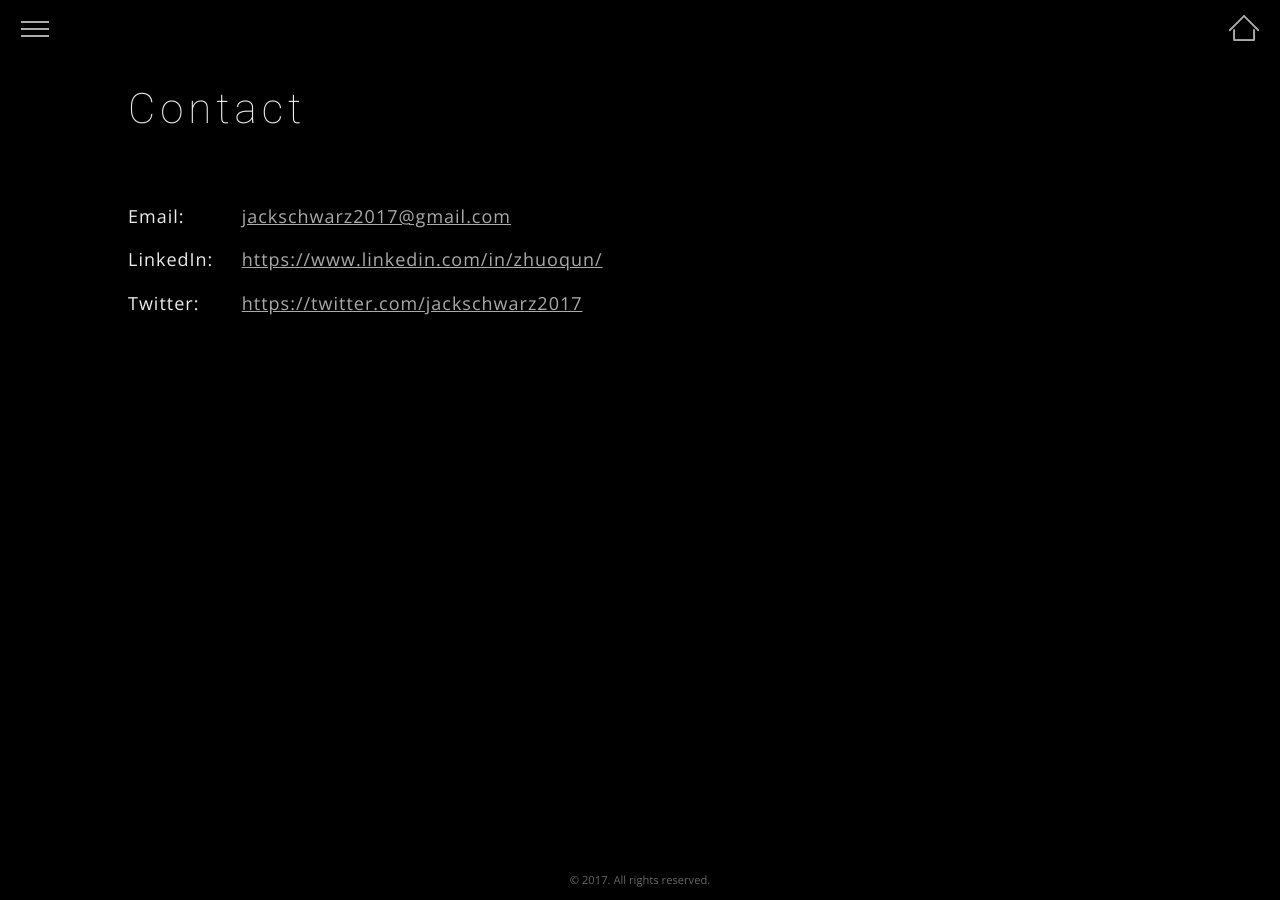
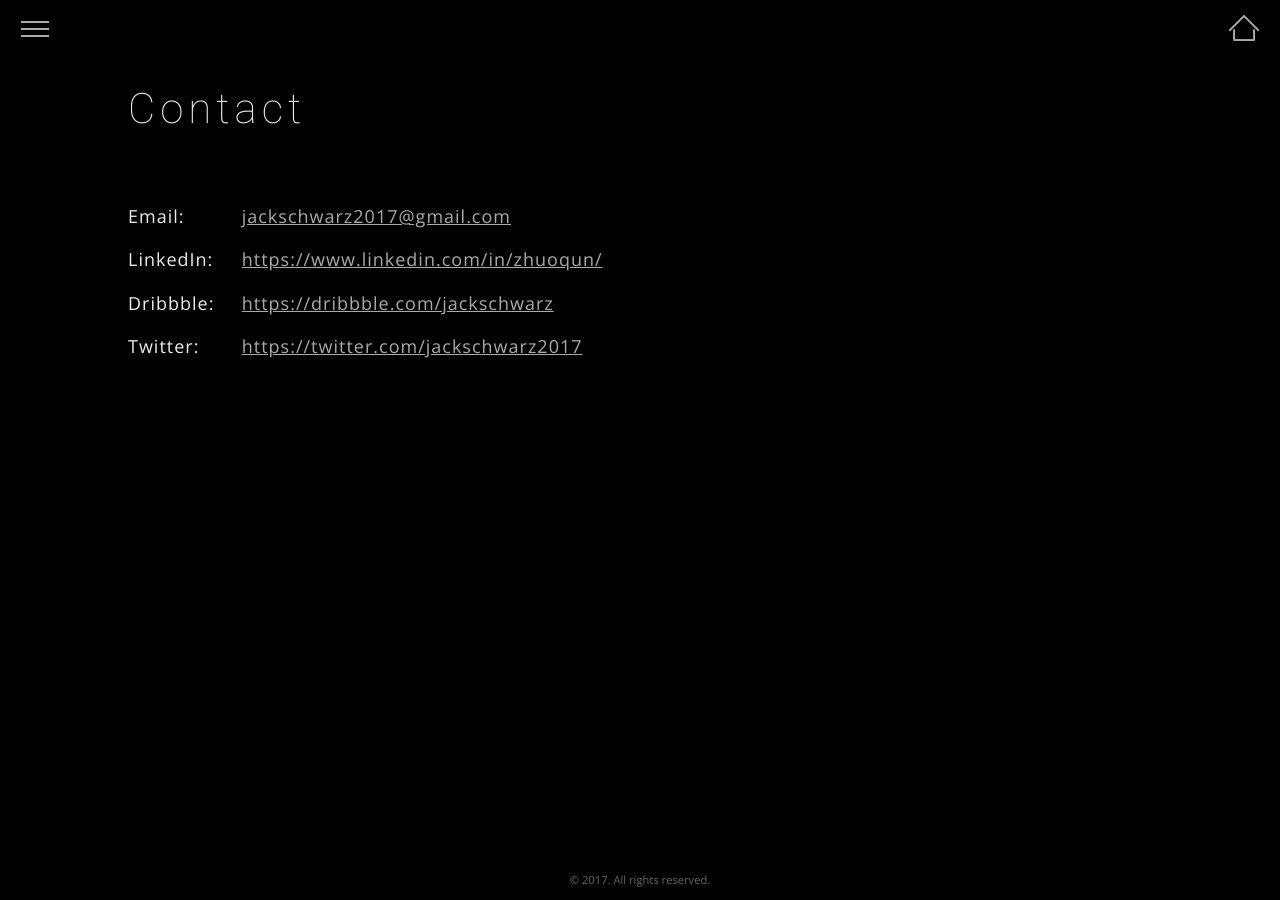
Before and after one commit to zhuoqun/jackschwarz-deploy, a Jekyll site: the page built from _pages/contact.md, in a window 1280 px wide. Built offline with Jekyll 4.4.1, drawn with Linux system fonts in a browser that asks for light colours; nearby versions of some CDN libraries.

Commit message:
Add Dribbble link

```diff
--- a/_pages/contact.md
+++ b/_pages/contact.md
@@ -6,4 +6,5 @@ permalink: /contact/
 
 <p><span>Email:</span> <a href="mailto:jackschwarz2017@gmail.com">jackschwarz2017@gmail.com</a></p>
 <p><span>LinkedIn:</span> <a href="https://www.linkedin.com/in/zhuoqun/">https://www.linkedin.com/in/zhuoqun/</a></p>
+<p><span>Dribbble:</span> <a href="https://dribbble.com/jackschwarz">https://dribbble.com/jackschwarz</a></p>
 <p><span>Twitter:</span> <a href="https://twitter.com/jackschwarz2017">https://twitter.com/jackschwarz2017</a></p>
```
